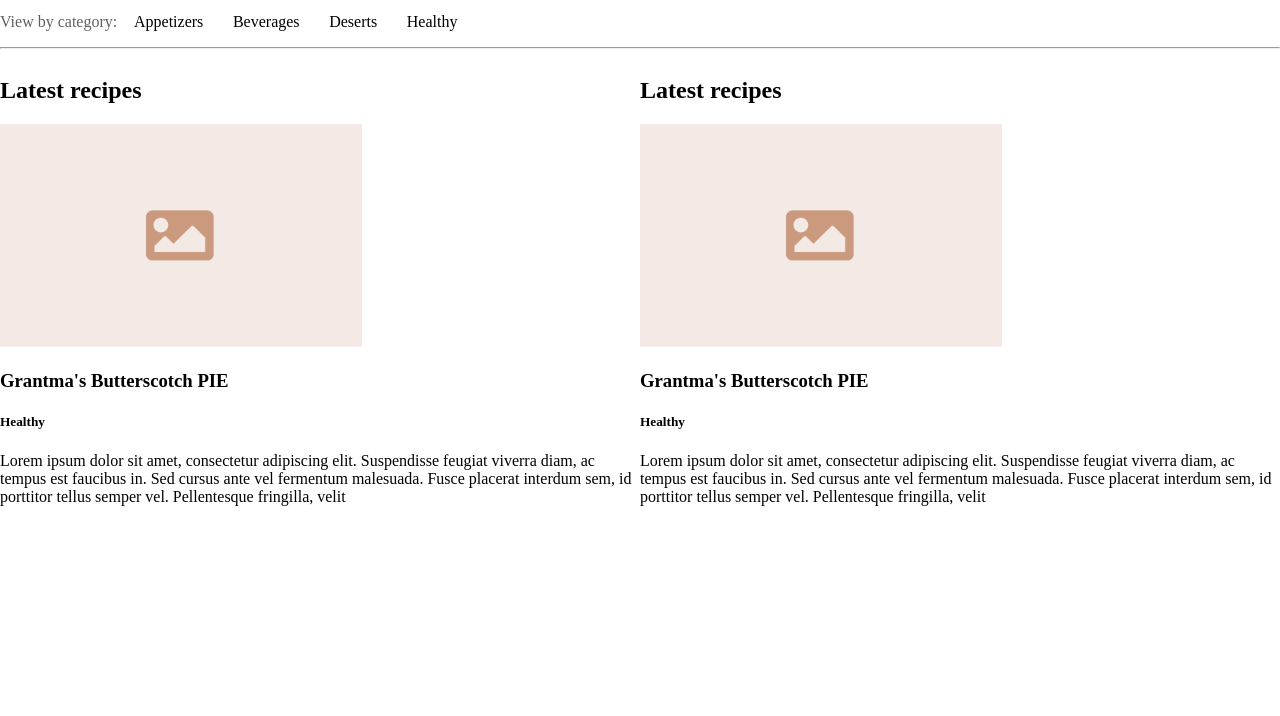
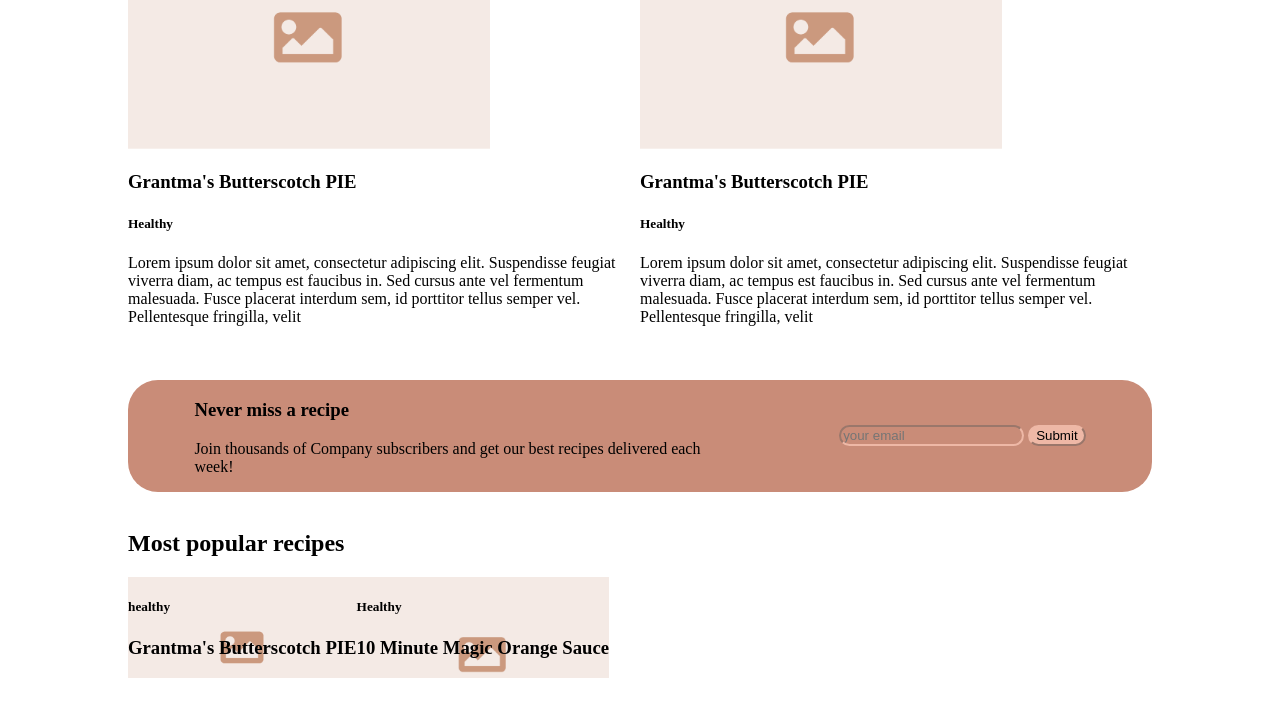
Before and after one commit to Samusk8/Recetas, a plain HTML site: page index.html in a window 1280 px wide. Shown: the part 534-1250 px from the top of the page. Before the commit the page ends 1056 px from the top, so only its background shows below. Drawn offline with Linux system fonts and the light colour scheme.

Commit message:
avanzar y corregir errores
cambio de las ramas main section y article y avanzar una section mas

```diff
--- a/index.css
+++ b/index.css
@@ -3,8 +3,17 @@ body {
 }
 header {
     width: 100%;
-    background-color: rgb(214, 214, 214);
+    background-image:url(imagen.png);
+    background-repeat: no-repeat ;
+    background-size: cover;
+    background-attachment: fixed;
+    height: 300px ;
 }
+/*
+main {
+    padding: 0% 20%;
+
+} */
 
 nav {
     background-color: rgb(247, 173, 148);
@@ -46,6 +55,44 @@ span p{
 span a {
     color: black;
 }
+section {
+    margin: 10%;
+    margin-top: 3%;
+    margin-bottom: 3%;
+}
 .flexbox {
     display: flex;
+
 }
+
+.marron {
+    background-color: rgb(201, 140, 120);
+    display: flex;
+    align-items: center;
+    justify-content: space-around;
+    border-radius: 30px;
+}
+.email {
+    border-radius: 30px;
+    background-color: transparent;
+    border-color: rgb(238, 184, 166);
+}
+.emailEnviar{
+    border-radius: 30px;
+    background-color: rgb(238, 184, 166);
+    border-color: rgb(238, 184, 166);
+}
+
+.popular {
+    display: flex;
+
+}
+.recetas {
+
+    background-image: url(imagen.png);
+    ;
+    background-repeat: no-repeat;
+    background-size: cover;
+
+
+}
--- a/index.html
+++ b/index.html
@@ -53,13 +53,11 @@
                 <h2>Orange Sauce</h2>
                 <!-- boton -->
             </div>
-            <div>
-                <img src="imagen.png" alt="imagen">
-            </div>
+
         </div>
     </header>
-    <section>
-        <article>
+    <main>
+        <section>
             <!-- menu -->
             <span>
                 <p>View by category:
@@ -71,12 +69,13 @@
             </span>
             <hr>
 
-        </article>
-        <article>
+        </section>
+        <section>
             <!-- cuerpo principal -->
+            <h2>Latest recipes</h2>
+
             <div class="flexbox">
                 <div>
-                    <h2>Latest recipes</h2>
                     <img src="imagen.png" alt="imagen">
                     <h3>Grantma's Butterscotch PIE</h3>
                     <h5>Healthy</h5>
@@ -91,7 +90,7 @@
                     </div>
                 </div>
                 <div>
-                    <h2>Latest recipes</h2>
+
                     <img src="imagen.png" alt="imagen">
                     <h3>Grantma's Butterscotch PIE</h3>
                     <h5>Healthy</h5>
@@ -106,8 +105,37 @@
                     </div>
                 </div>
             </div>
-        </article>
-    </section>
+        </section>
+        <section>
+            <div class="marron">
+                <div style="width: 50%;">
+                    <h3>Never miss a recipe</h3>
+                    <p>Join thousands of Company subscribers and get our best recipes delivered each week!</p>
+                </div>
+                <div>
+                    <form action="">
+                        <input type="email" placeholder="your email" class="email">
+                        <input type="submit"  class="emailEnviar">
+                    </form>
+                </div>
+            </div>
+        </section>
+        <section>
+            <h2>Most popular recipes</h2>
+            <article>
+                <div class="popular">
+                    <div class="recetas" >
+                        <h5>healthy</h5>
+                        <h3>Grantma's Butterscotch PIE</h3>
+                    </div>
+                    <div class="recetas">
+                        <h5>Healthy</h5>
+                        <h3>10 Minute Magic Orange Sauce</h3>
+                    </div>
+                </div>
+            </article>
+        </section>
+    </main>
     <footer>
 
     </footer>
```
